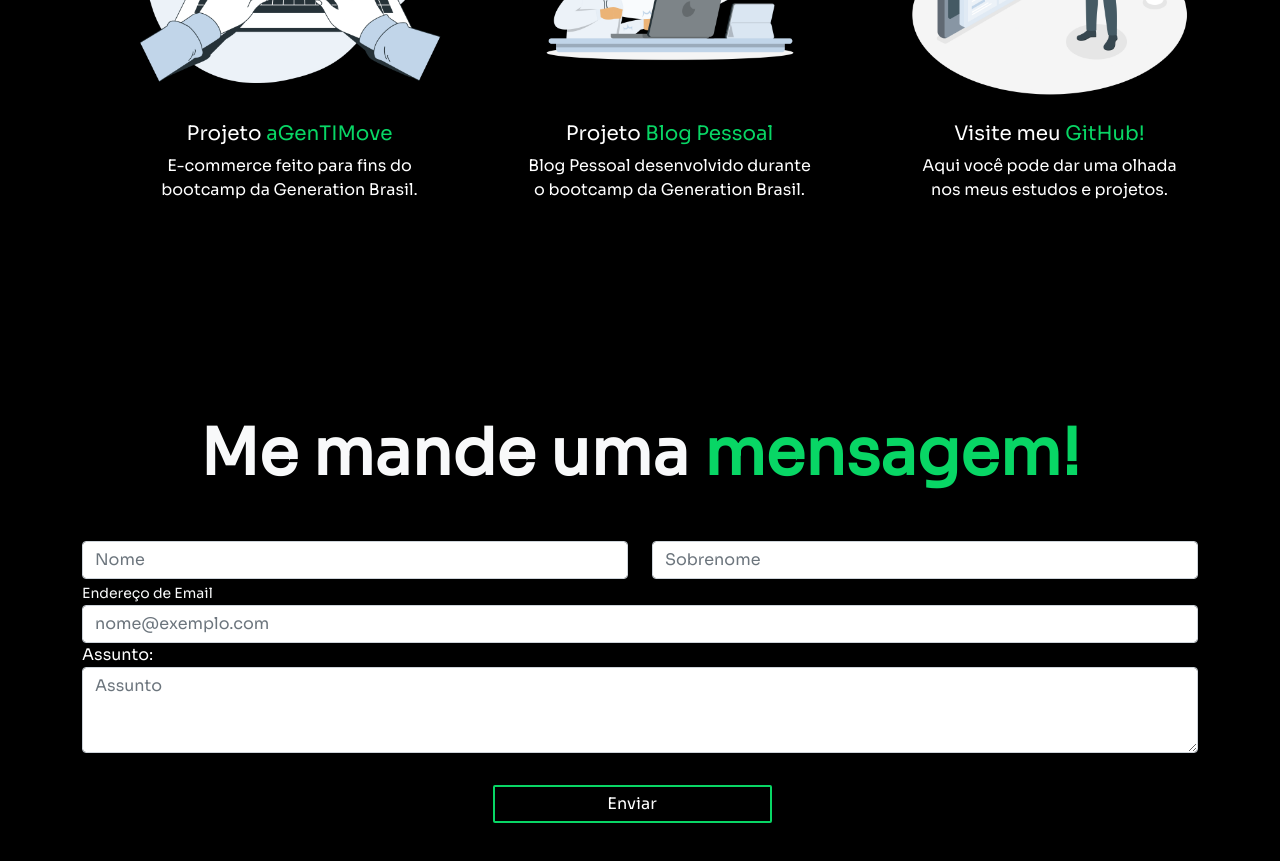
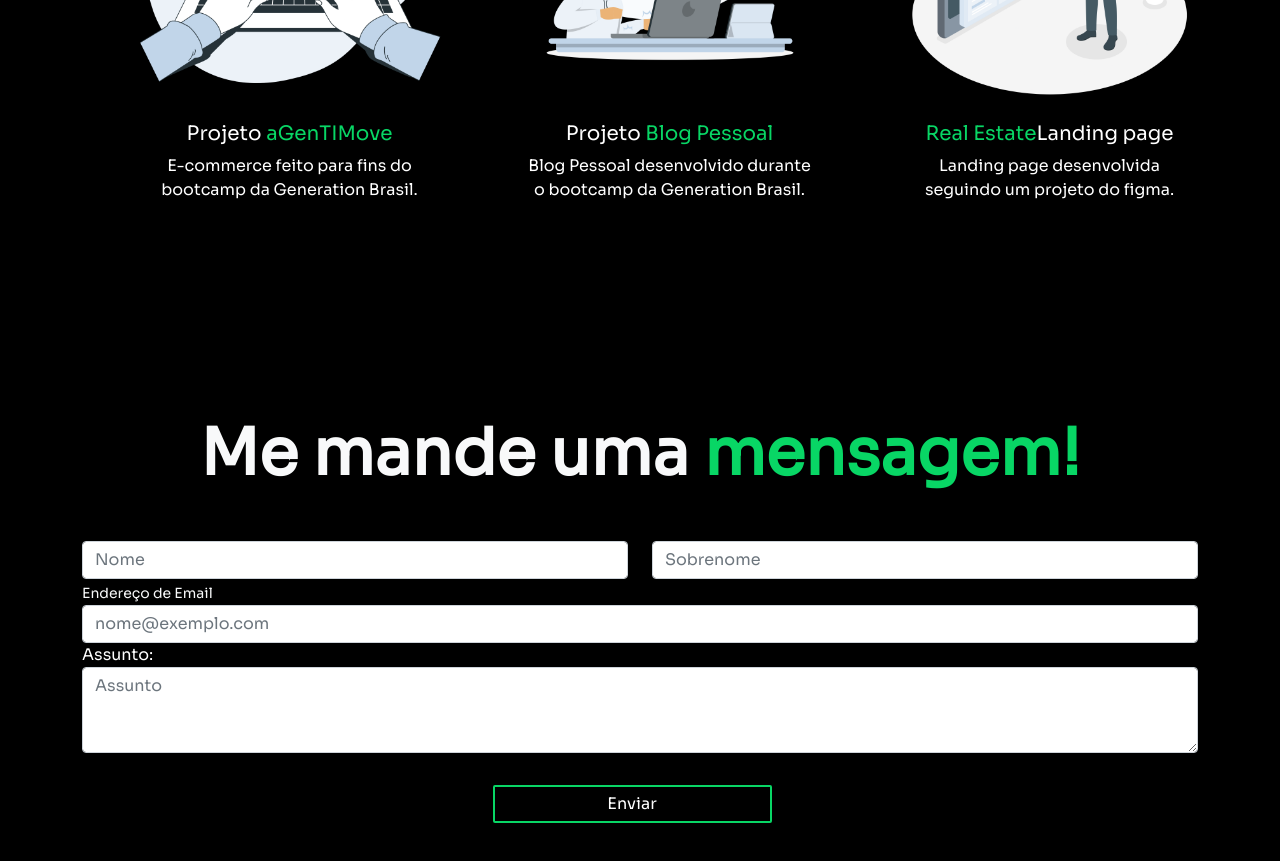
Before and after one commit to Igorgll/Portfolio, a website: page index.html in a window 1280 px wide. Shown: the part 1980-2841 px from the top of the page. Drawn offline with nearby package versions, Linux system fonts and the light colour scheme.

Commit message:
Update index.html

```diff
--- a/index.html
+++ b/index.html
@@ -125,12 +125,12 @@
                     </a>
                 </div>
                 <div class="col-md-3 rowCard">
-                    <a class="linkH" href="https://github.com/Igorgll" target="_blank">
+                    <a class="linkH" href="https://igorrealestatelandingpage.netlify.app/" target="_blank">
                     <div class="card bg-black" style="width: 20rem;">
                         <img src="./assets/img/Personal site-amico.png" class="card-img-top" alt="...">
                         <div class="card-body">
-                            <h5 class="text-center text-white">Visite meu <span class="span">GitHub!</span> </h5>
-                          <p class="card-text text-center text-white">Aqui você pode dar uma olhada nos meus estudos e projetos.</p>
+                            <h5 class="text-center text-white"><span class="span">Real Estate</span>Landing page</h5>
+                          <p class="card-text text-center text-white">Landing page desenvolvida seguindo um projeto do figma.</p>
                         </div>
                       </div>
                     </a>
```
